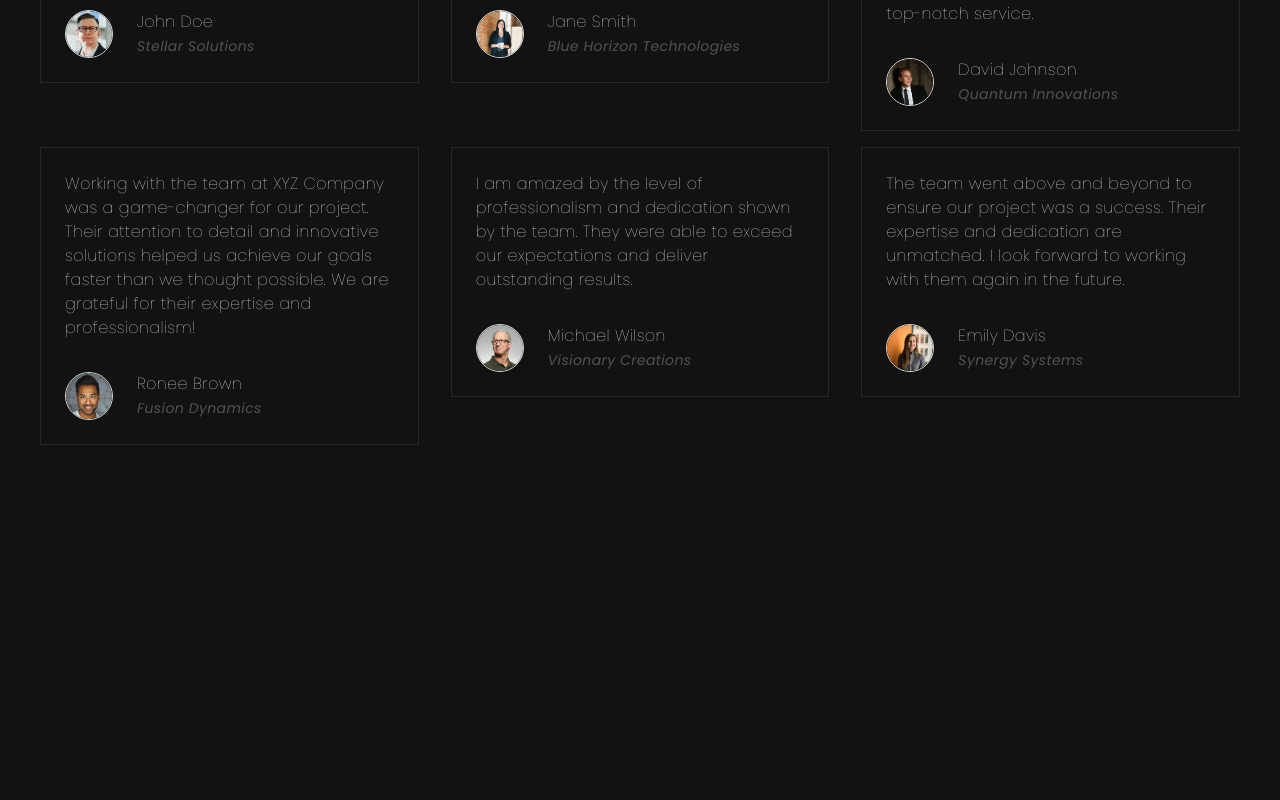
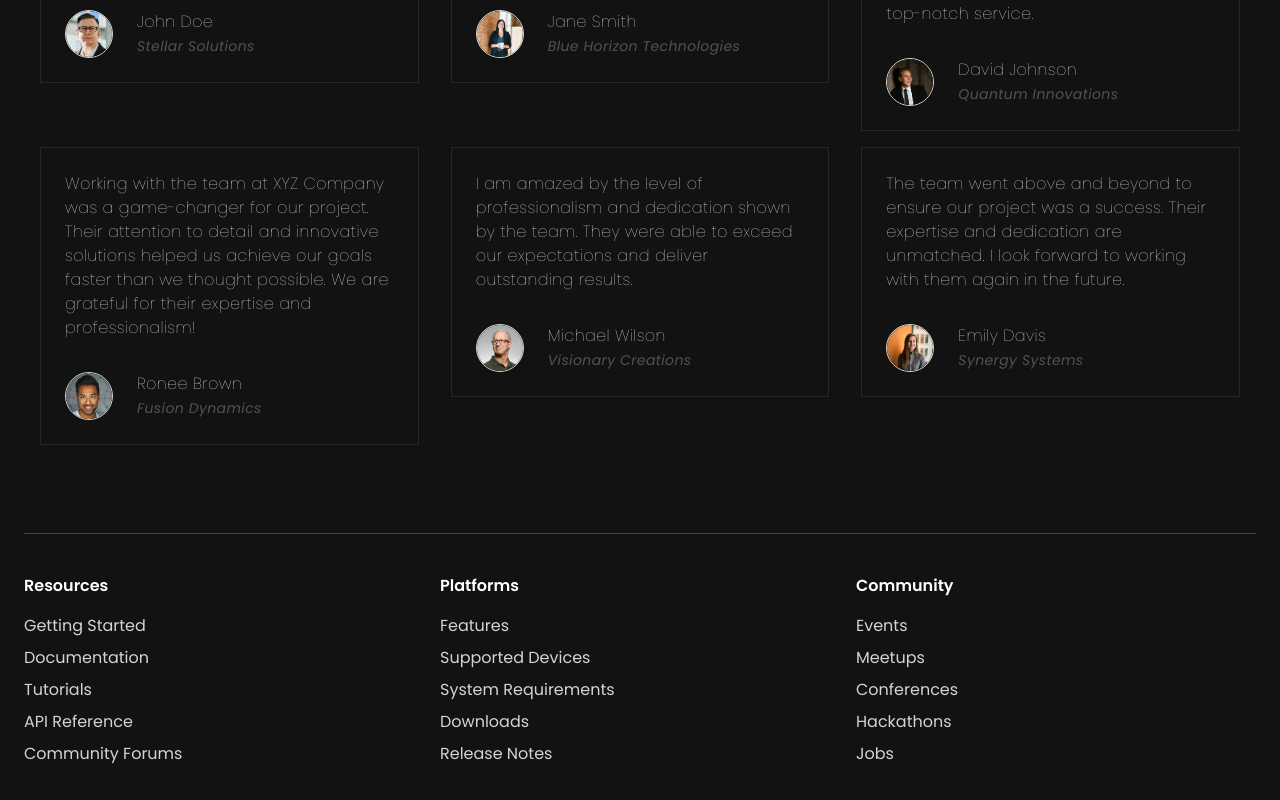
Before and after one commit to Raitis128/VirtualR, a React (Vite) app: page / in a window 1280 px wide. Shown: the part 3608-4408 px from the top of the page. Before the commit the page ends 4061 px from the top, so only its background shows below. Built offline with nearby package versions, Linux system fonts and the light colour scheme.

Commit message:
Implement Footer component

```diff
--- a/src/App.jsx
+++ b/src/App.jsx
@@ -1,4 +1,5 @@
 import FeaturesSection from "./components/FeaturesSection";
+import Footer from "./components/Footer";
 import HeroSection from "./components/HeroSection";
 import Navbar from "./components/Navbar";
 import Pricing from "./components/Pricing";
@@ -15,6 +16,7 @@ const App = () => {
         <Workflow />
         <Pricing />
         <Testimonials />
+        <Footer />
       </div>
     </>
   );
--- /dev/null
+++ b/src/components/Footer.jsx
@@ -0,0 +1,57 @@
+import { resourcesLinks, platformLinks, communityLinks } from "../data/links";
+
+const Footer = () => {
+  return (
+    <footer className="mt-20 border-t py-10 border-neutral-700">
+      <div className="grid grid-cols-2 lg:grid-cols-3 gap-4">
+        <div>
+          <h3 className="text-md font-semibold mb-4">Resources</h3>
+          <ul className="space-y-2">
+            {resourcesLinks.map((link, index) => (
+              <li key={index}>
+                <a
+                  className="text-neutral-300 hover:text-white "
+                  href={link.href}
+                >
+                  {link.text}
+                </a>
+              </li>
+            ))}
+          </ul>
+        </div>
+        <div>
+          <h3 className="text-md font-semibold mb-4">Platforms</h3>
+          <ul className="space-y-2">
+            {platformLinks.map((link, index) => (
+              <li key={index}>
+                <a
+                  className="text-neutral-300 hover:text-white "
+                  href={link.href}
+                >
+                  {link.text}
+                </a>
+              </li>
+            ))}
+          </ul>
+        </div>
+        <div>
+          <h3 className="text-md font-semibold mb-4">Community</h3>
+          <ul className="space-y-2">
+            {communityLinks.map((link, index) => (
+              <li key={index}>
+                <a
+                  className="text-neutral-300 hover:text-white "
+                  href={link.href}
+                >
+                  {link.text}
+                </a>
+              </li>
+            ))}
+          </ul>
+        </div>
+      </div>
+    </footer>
+  );
+};
+
+export default Footer;
```
